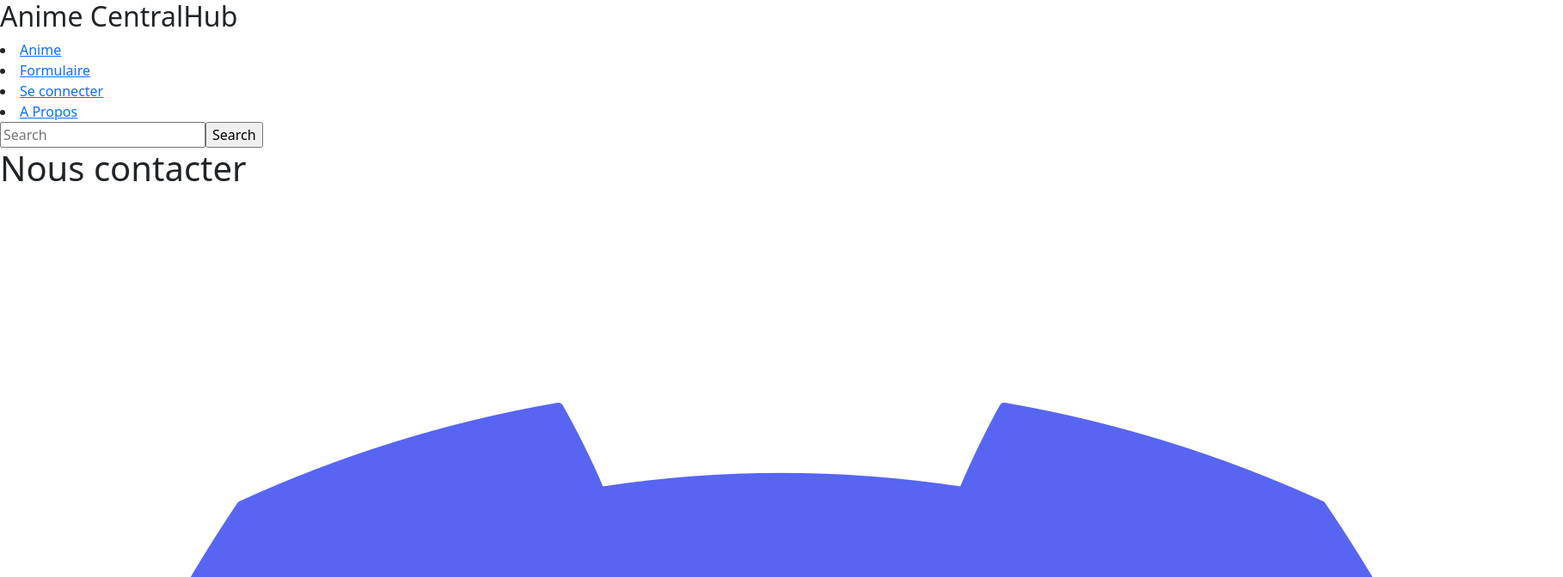
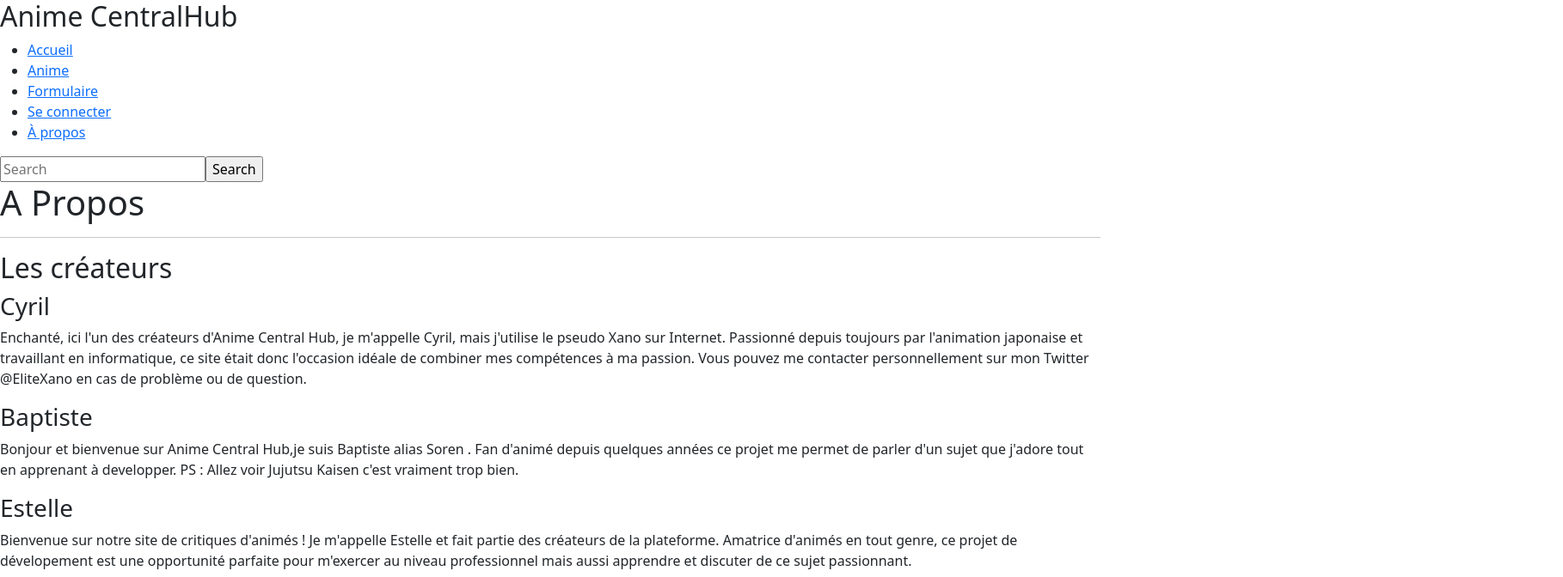
Before and after one commit to Xanooo/ReactApp, a React (Vite) app: page /about in a window 1280 px wide. Shown: the top 672 px of the page at 86% size, 1818 px wide, since content can reach past the window. Built offline with nearby package versions, Linux system fonts and the light colour scheme.

Commit message:
Je complète le HTML des différentes pages, nous nous occuperons plus tard du CSS.

```diff
--- a/package.json
+++ b/package.json
@@ -11,7 +11,8 @@
   "dependencies": {
     "bootstrap": "^5.2.3",
     "react": "^18.2.0",
-    "react-dom": "^18.2.0"
+    "react-dom": "^18.2.0",
+    "react-router-dom": "^7.1.3"
   },
   "devDependencies": {
     "@types/react": "^18.0.27",
--- a/src/App.tsx
+++ b/src/App.tsx
@@ -1,16 +1,25 @@
+import { BrowserRouter as Router, Routes, Route } from "react-router-dom";
 import Navbar from "./components/Navbar/Navbar";
+import About from "./components/About/About";
+import Anime from "./components/Anime/Anime";
+import Form from "./components/Form/Form";
+import Connect from "./components/Connect/Connect";
+
 import Footer from "./components/Footer/Footer";
-import githubImg from "./assets/github.png";
-import discordImg from "./assets/discord.png";
 
 function App() {
-  let items = ["Anime", "Formulaire", "Se connecter", "A Propos"];
-
   return (
-    <>
-      <Navbar items={items}></Navbar>
-      <Footer githubPath={githubImg} discordPath={discordImg}></Footer>
-    </>
+    <Router>
+      <Navbar />
+      <Routes>
+        <Route path="/" element={<h1>Accueil</h1>} />
+        <Route path="/about" element={<About />} />
+        <Route path="/anime" element={<Anime />} />
+        <Route path="/formulaire" element={<Form />} />
+        <Route path="/seconnecter" element={<Connect />} />
+      </Routes>
+      <Footer />
+    </Router>
   );
 }
 
--- a/src/components/About/About.tsx
+++ b/src/components/About/About.tsx
@@ -0,0 +1,35 @@
+function About() {
+  const list = [
+    {
+      nom: "Cyril",
+      presentation:
+        "Enchanté, ici l'un des créateurs d'Anime Central Hub, je m'appelle Cyril, mais j'utilise le pseudo Xano sur Internet. Passionné depuis toujours par l'animation japonaise et travaillant en informatique, ce site était donc l'occasion idéale de combiner mes compétences à ma passion. Vous pouvez me contacter personnellement sur mon Twitter @EliteXano en cas de problème ou de question.",
+    },
+    {
+      nom: "Baptiste",
+      presentation:
+        "Bonjour et bienvenue sur Anime Central Hub,je suis Baptiste alias Soren . Fan d'animé depuis quelques années ce projet me permet de parler d'un sujet que j'adore tout en apprenant à developper. PS : Allez voir Jujutsu Kaisen c'est vraiment trop bien.",
+    },
+    {
+      nom: "Estelle",
+      presentation:
+        "Bienvenue sur notre site de critiques d'animés ! Je m'appelle Estelle et fait partie des créateurs de la plateforme. Amatrice d'animés en tout genre, ce projet de dévelopement est une opportunité parfaite pour m'exercer au niveau professionnel mais aussi apprendre et discuter de ce sujet passionnant.",
+    },
+  ];
+  return (
+    <>
+      <h1>A Propos</h1>
+      <hr />
+
+      <h2>Les créateurs</h2>
+      {list.map((list) => (
+        <>
+          <h3>{list.nom}</h3>
+          <p>{list.presentation}</p>
+        </>
+      ))}
+    </>
+  );
+}
+
+export default About;
--- /dev/null
+++ b/src/components/Anime/Anime.tsx
@@ -0,0 +1,5 @@
+function Anime() {
+  return <h1>Anime</h1>;
+}
+
+export default Anime;
--- /dev/null
+++ b/src/components/Connect/Connect.tsx
@@ -0,0 +1,18 @@
+function Connect() {
+  return (
+    <>
+      <h1>Se connecter </h1>
+      <hr />
+      <form>
+        <label id="email">Email</label>
+        <input type="text" id="email" placeholder="Votre email"></input>
+        <label id="feedback">Mot de passe</label>
+        <input type="textarea" placeholder="Votre mot de passe"></input>
+        <input type="submit" value="Se connecter"></input>
+      </form>
+      <p>Ce formulaire est seulement esthétique, il ne fonctionne pas :).</p>
+    </>
+  );
+}
+
+export default Connect;
--- a/src/components/Footer/Footer.tsx
+++ b/src/components/Footer/Footer.tsx
@@ -1,14 +1,8 @@
-interface FooterProps {
-  discordPath: string;
-  githubPath: string;
-}
-
-function Footer({ discordPath, githubPath }: FooterProps) {
+function Footer() {
+  const link = ["./assets/github.png", "./assets/discord.png"];
   return (
     <footer>
       <h1>Nous contacter</h1>
-      <img src={discordPath} />
-      <img src={githubPath} />
     </footer>
   );
 }
--- /dev/null
+++ b/src/components/Form/Form.tsx
@@ -0,0 +1,17 @@
+function Form() {
+  return (
+    <>
+      <h1>Donnez votre avis </h1>
+      <hr />
+      <form>
+        <label id="nickname">Pseudo</label>
+        <input type="text" id="nickname" placeholder="Pseudo"></input>
+        <label id="feedback">Commentaire</label>
+        <input type="textarea" placeholder="Un avis ? Une remarque ?"></input>
+        <input type="submit" value="Envoyer"></input>
+      </form>
+    </>
+  );
+}
+
+export default Form;
--- a/src/components/Navbar/Navbar.tsx
+++ b/src/components/Navbar/Navbar.tsx
@@ -1,22 +1,27 @@
-import { useState } from "react";
+import { Link } from "react-router-dom";
 
-interface NavbarProps {
-  items: string[];
-}
+function Navbar() {
+  const items = [
+    { label: "Accueil", path: "/" },
+    { label: "Anime", path: "/anime" },
+    { label: "Formulaire", path: "/formulaire" },
+    { label: "Se connecter", path: "/seconnecter" },
+    { label: "À propos", path: "/about" },
+  ];
 
-function Navbar({ items }: NavbarProps) {
-  const [selectedIndex, setSelectedIndex] = useState(-1);
   return (
     <nav>
       <h2>Anime CentralHub</h2>
-      {items.map((items) => (
-        <li key={items}>
-          <a href="#">{items}</a>
-        </li>
-      ))}
+      <ul>
+        {items.map((item) => (
+          <li key={item.path}>
+            <Link to={item.path}>{item.label}</Link>
+          </li>
+        ))}
+      </ul>
       <form>
-        <input type="search" placeholder="Search"></input>
-        <input type="button" value="Search"></input>
+        <input type="search" placeholder="Search" />
+        <input type="button" value="Search" />
       </form>
     </nav>
   );
```
Also changed, not shown: 1 other file (tests, documents, lock files or other folders).
